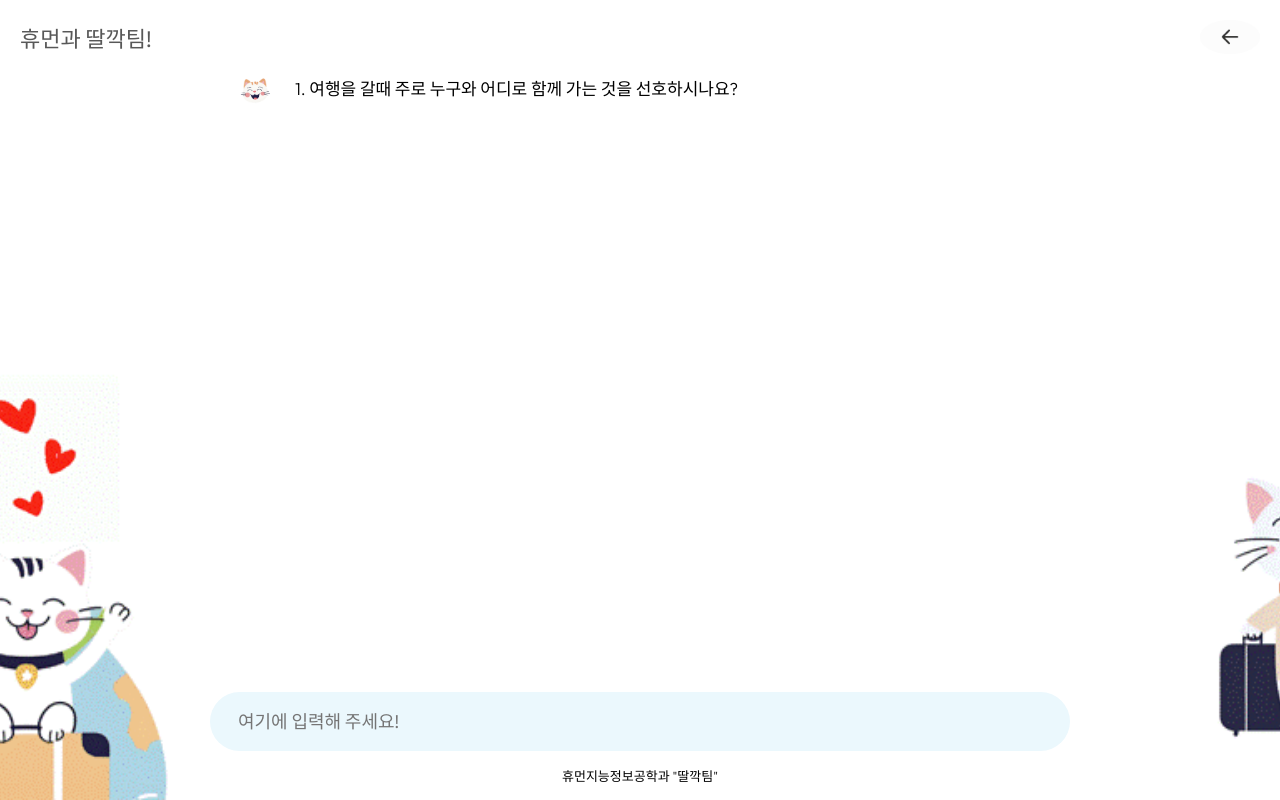
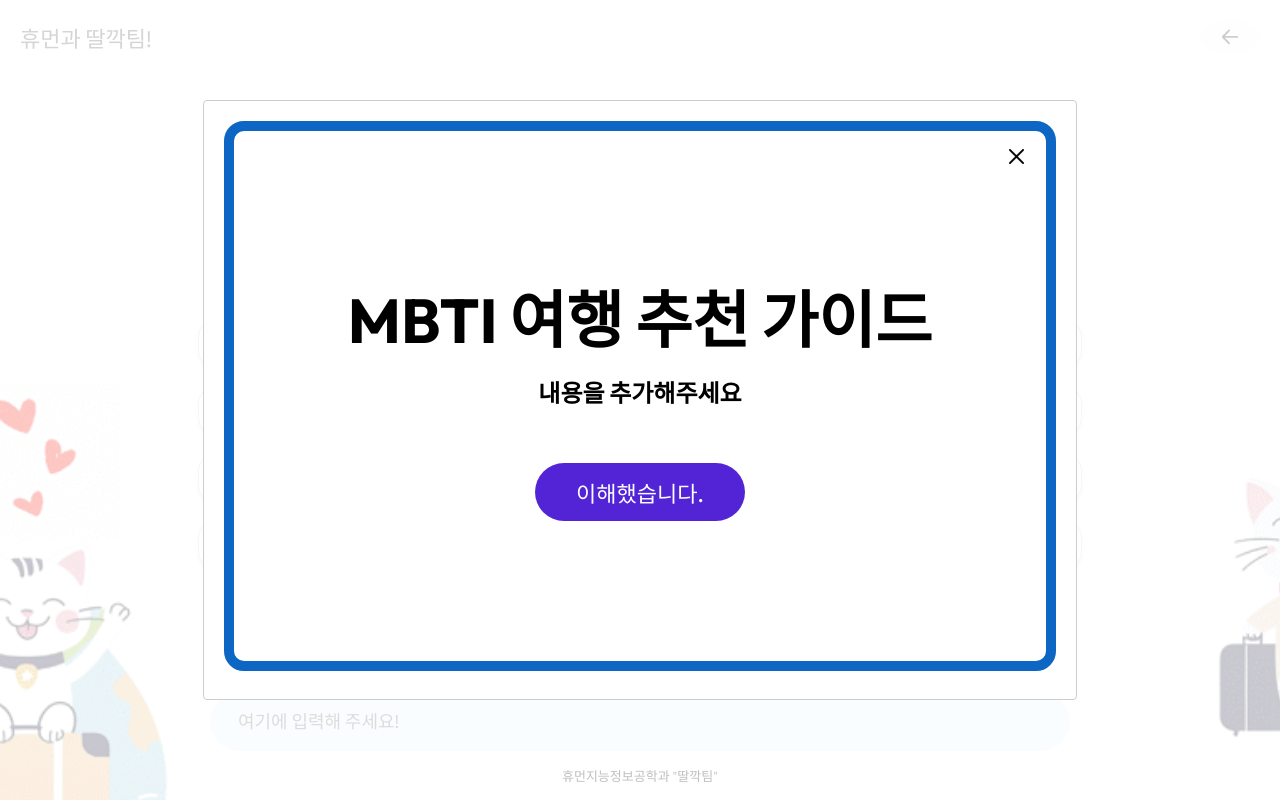
Before and after one commit to KimMinGyu-ay/chat-mbti, a React (Create React App) app: page / in a window 1280 px wide. Both pictures are taken after a click on the button "나만을 위한 추천여행지 알아보기 💡". Built offline with nearby package versions, Linux system fonts and the light colour scheme.

Commit message:
ai mbti 결과 그래프 클릭시 상세내용 보기, ai mbti 검사전 안내 모달 구현

```diff
--- a/src/assets/css/chat.css
+++ b/src/assets/css/chat.css
@@ -100,6 +100,7 @@
   border-radius: 20px;
   background-color: #f9f9f9;
   overflow: hidden;
+  cursor: pointer;
 }
 
 .progress-bar-fill {
--- a/src/components/Chat/ProgressBar.js
+++ b/src/components/Chat/ProgressBar.js
@@ -1,13 +1,61 @@
 import "../../assets/css/chat.css"
+import {assets} from "../../assets/assets"
+import Modal from "react-modal";
+import { useState } from "react";
+
+Modal.setAppElement('#root');
 
 const ProgressBar = ({ width, text }) => {
-  let w = Math.floor(width * 100); // 소수점 이하 버림
+    let w = Math.floor(width * 100); // 소수점 이하 버림
+    const [modalIsOpen, setModalIsOpen] = useState(false);
+    const showDetailMBTI = () =>{
+      setModalIsOpen(true);
+    }
+
+    const closeModal = () =>{
+      setModalIsOpen(false);
+    }
     return (
-      <div className="progress-bar">
-        <div className="progress-bar-fill" style={{ width: `${w}%` }}></div>
-        <span className="progress-bar-text">{text}</span>
-        <span className="progress-bar-percentage">{w}%</span>
-      </div>
+      <>
+        <div className="progress-bar" onClick={() => showDetailMBTI(text)}>
+          <div className="progress-bar-fill" style={{ width: `${w}%` }}></div>
+          <span className="progress-bar-text">{text}</span>
+          <span className="progress-bar-percentage">{w}%</span>
+        </div>
+        <Modal
+        isOpen={modalIsOpen}
+        onRequestClose={closeModal}
+        contentLabel="Survey Modal"
+        style={{
+          content: {
+            height: "600px",
+            weight: "458px",
+            top: "50%",
+            left: "50%",
+            right: "auto",
+            bottom: "auto",
+            marginRight: "-50%",
+            transform: "translate(-50%, -50%)",
+          },
+        }}
+      >
+        <div className="modal-content">
+          <button className="close-button" onClick={closeModal}>
+            <img src={assets.close_icon} alt="Close Icon" />
+          </button>
+          <main className="content">
+            <h1 className="content__title">{text}</h1>
+            <h2 className="content__sub-title">해당 엠비티아이의 특징 기재</h2>
+            <button
+                className="content__link btn btn--s btn--primary"
+                onClick={(e) => closeModal('mbti')}
+            >
+                이해했습니다.
+            </button>
+          </main>
+        </div>
+      </Modal>
+     </>
     );
   };
 
--- a/src/components/Main/Card.js
+++ b/src/components/Main/Card.js
@@ -1,8 +1,7 @@
-
-
 const Card = (props) => {
   const openModal = props.openModal;
   const clickInput = props.clickInput;
+
 
   return (
     <>
@@ -14,21 +13,24 @@ const Card = (props) => {
       </div>
       <div className="cards">
         <button
+          key="1"
           className="card"
-          onClick={() => clickInput("","mbti")}
+          onClick={() => openModal("mbti")}
         >
           <p>나만을 위한 추천여행지 알아보기 💡</p>
         </button>
-        <button className="card" onClick={openModal}>
+        <button key="2" className="card" onClick={openModal}>
           <p>MBTI를 모른다면 저희가 찾아드릴께요✈️</p>
         </button>
         <button
+          key="3"
           className="card"
           onClick={(e) => clickInput("이번 여름휴가 가장 HOT한 여행지는 어디야?")}
         >
           <p>이번 여름휴가 가장 HOT한 여행지는? 🌴</p>
         </button>
         <button
+          key="4"
           className="card"
           onClick={(e) => clickInput("인생샷 찍기 좋은 장소는 어디야?")}
         >
--- /dev/null
+++ b/src/components/Main/Guide.js
@@ -0,0 +1,20 @@
+import React, { useState } from "react";
+
+const Guide = (props) => {
+    const closeModal = props.closeModal;
+
+    return (
+        <main className="content">
+        <h1 className="content__title">MBTI 여행 추천 가이드 </h1>
+        <h2 className="content__sub-title">내용을 추가해주세요 </h2>
+        <button
+            className="content__link btn btn--s btn--primary"
+            onClick={(e) => closeModal('mbti')}
+        >
+            이해했습니다.
+        </button>
+        </main>
+    );
+};
+
+export default Guide;
--- a/src/components/Main/Main.js
+++ b/src/components/Main/Main.js
@@ -7,6 +7,7 @@ import { assets } from "../../assets/assets";
 import { Context } from "../../context/Context";
 
 import Card from "./Card";
+import Guide from "./Guide";
 import Chat from "../Chat/Chat";
 import Survey from "../Survey/Survey";
 import InputMessage from "./InputMessage";
@@ -28,6 +29,7 @@ const Main = () => {
   const [chatType, setChatType] = useState("");
   const [questionIdx, setQuestionIdx] = useState(0);
   const [showRankResult, setShowRankResult] = useState([]);
+  const [firstCardModal, setFirstCardModal] = useState(false);
 
   const testQuestion = [
     "1. 여행을 갈때 주로 누구와 어디로 함께 가는 것을 선호하시나요?",
@@ -56,12 +58,15 @@ const Main = () => {
 
   let rankResult = [];
 
-  const openModal = () => {
+  const openModal = (chatType) => {
     setModalIsOpen(true);
+    if (chatType==='mbti')setFirstCardModal(true);
   };
 
-  const closeModal = () => {
+  const closeModal = (chatType='mbti') => {
     setModalIsOpen(false);
+    setFirstCardModal(false);
+    if(chatType==="mbti") clickInput('', chatType=chatType);
   };
 
   const handleKeyDown = (e) => {
@@ -116,6 +121,7 @@ const Main = () => {
       setShowResult(false);
       setMessage("");
       setChatType("");
+      setQuestionIdx(0);
     }
   };
 
@@ -134,7 +140,8 @@ const Main = () => {
       </div>
       <div className="main-container">
         {!showResult ? (
-          <Card openModal={openModal} clickInput={clickInput} />
+          <Card openModal={openModal}
+                clickInput={clickInput} />
         ) : (
           <Chat
             resultData={resultData}
@@ -177,7 +184,7 @@ const Main = () => {
           <button className="close-button" onClick={closeModal}>
             <img src={assets.close_icon} alt="Close Icon" />
           </button>
-          <Survey />
+          {firstCardModal ? <Guide setShowResult={setShowResult} closeModal={closeModal}/> : <Survey />}
         </div>
       </Modal>
     </div>
```
